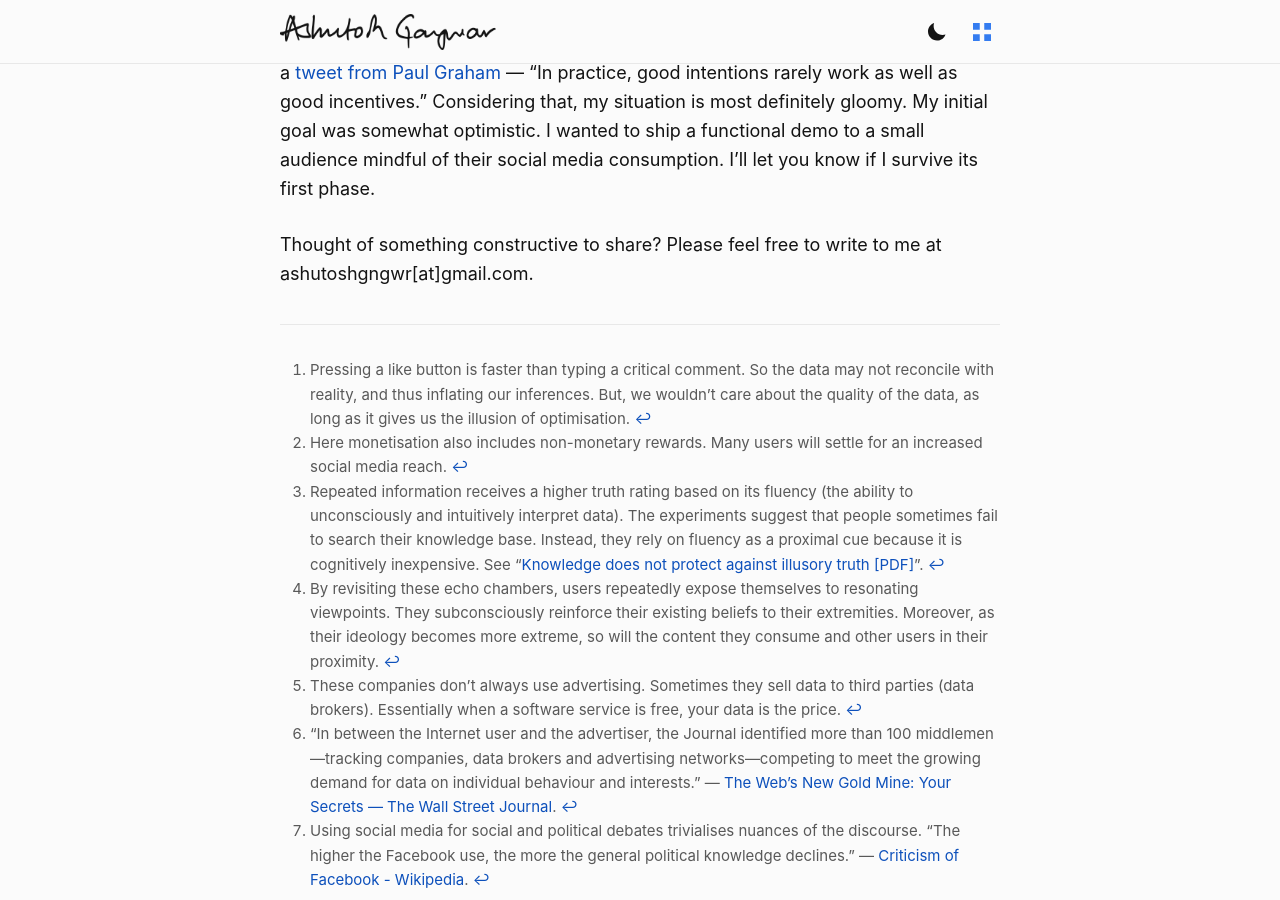
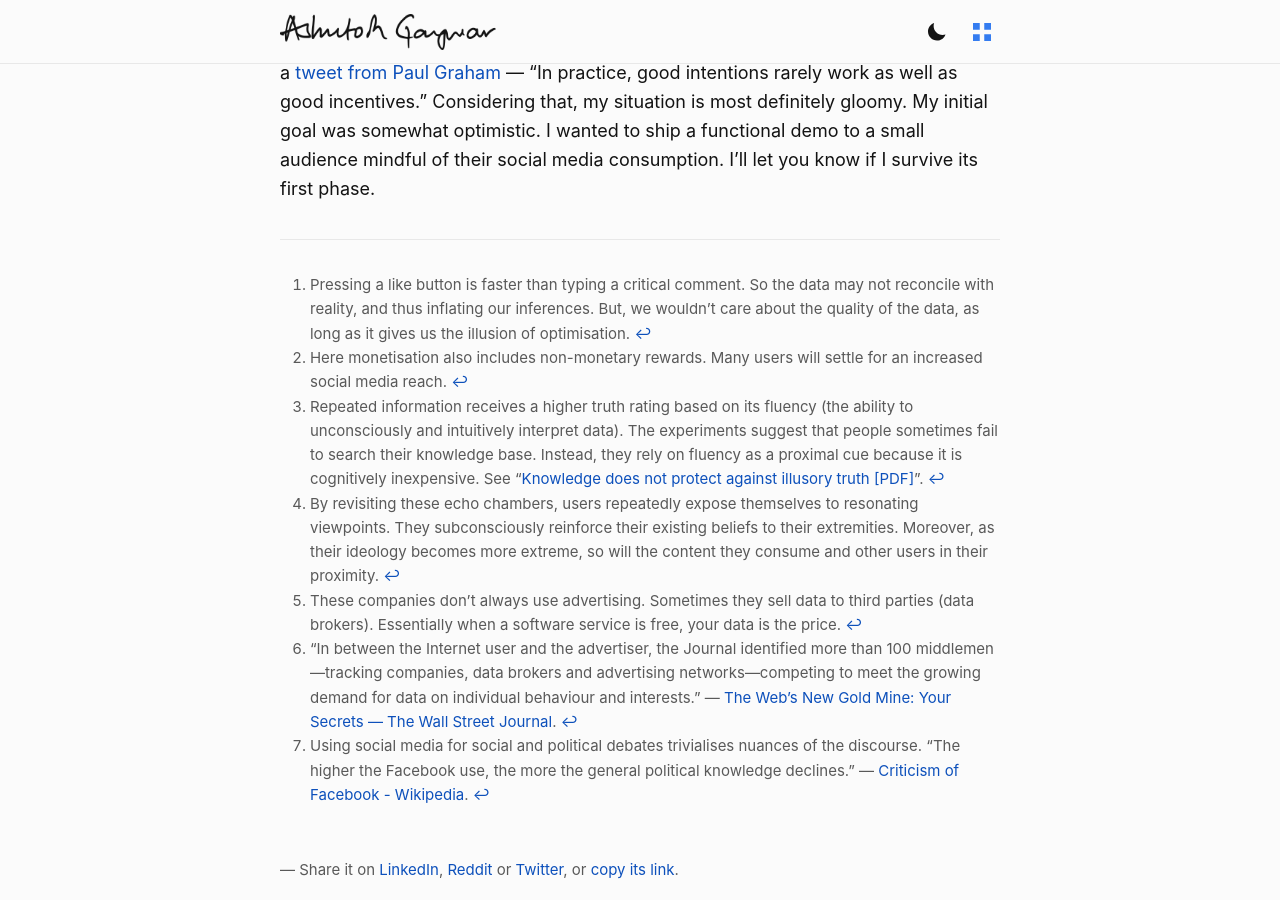
Before and after one commit to ashutoshgngwr/ashutoshgngwr.github.io, a Jekyll site: the page built from _posts/2021-06-12-attempts-at-solving-the-online-social-media.md, in a window 1280 px wide and 900 px high, scrolled down 4676 px. Built offline with Jekyll 4.4.1, drawn with Linux system fonts in a browser that asks for light colours.

Commit message:
remove email from post

```diff
--- a/_posts/2021-06-12-attempts-at-solving-the-online-social-media.md
+++ b/_posts/2021-06-12-attempts-at-solving-the-online-social-media.md
@@ -167,9 +167,6 @@ that, my situation is most definitely gloomy. My initial goal was somewhat
 optimistic. I wanted to ship a functional demo to a small audience mindful of
 their social media consumption. I'll let you know if I survive its first phase.
 
-Thought of something constructive to share? Please feel free to write to me at
-ashutoshgngwr[at]gmail.com.
-
 [^1]: Pressing a like button is faster than typing a critical comment. So the
       data may not reconcile with reality, and thus inflating our inferences.
       But, we wouldn't care about the quality of the data, as long as it gives
```
